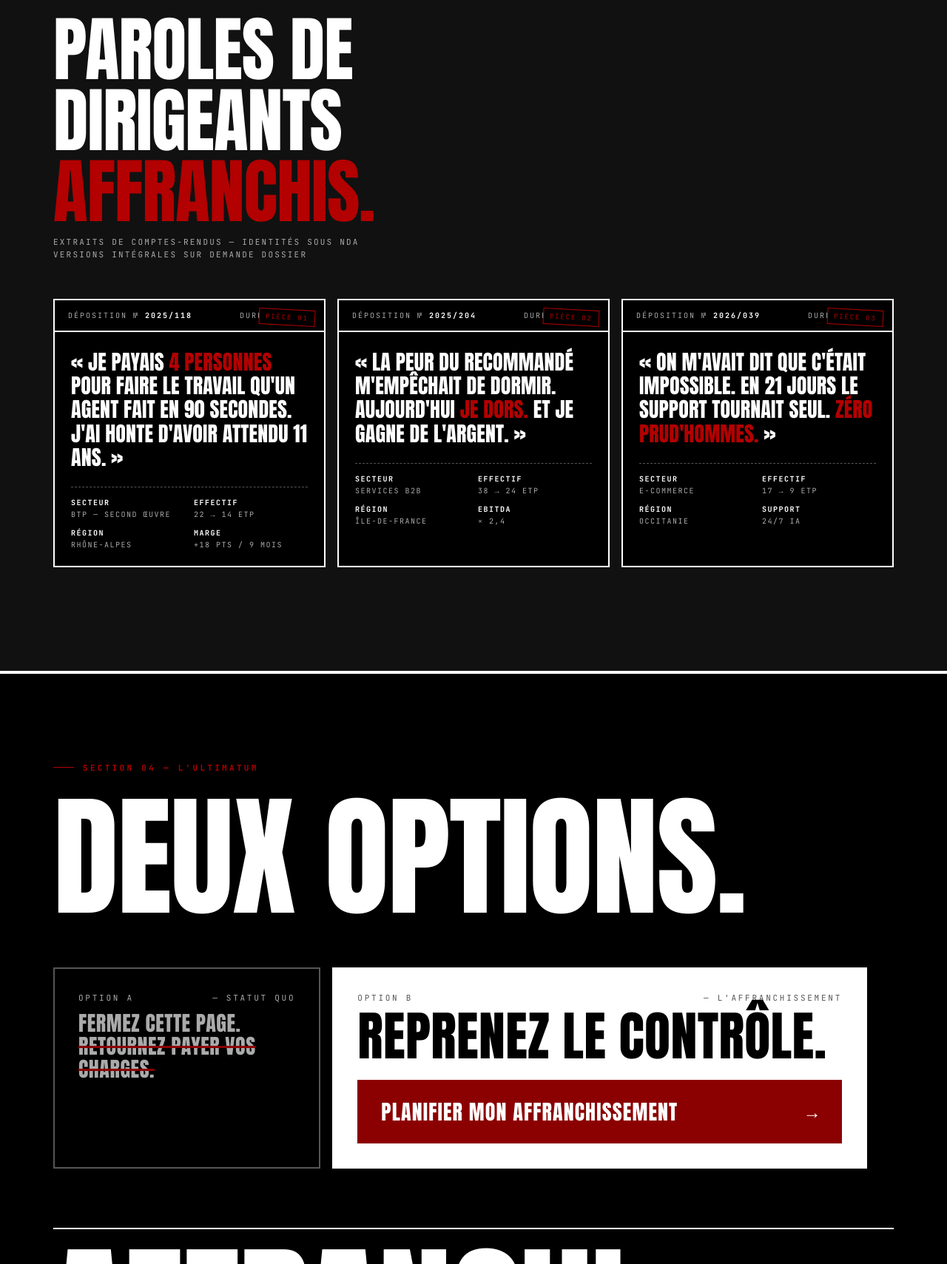
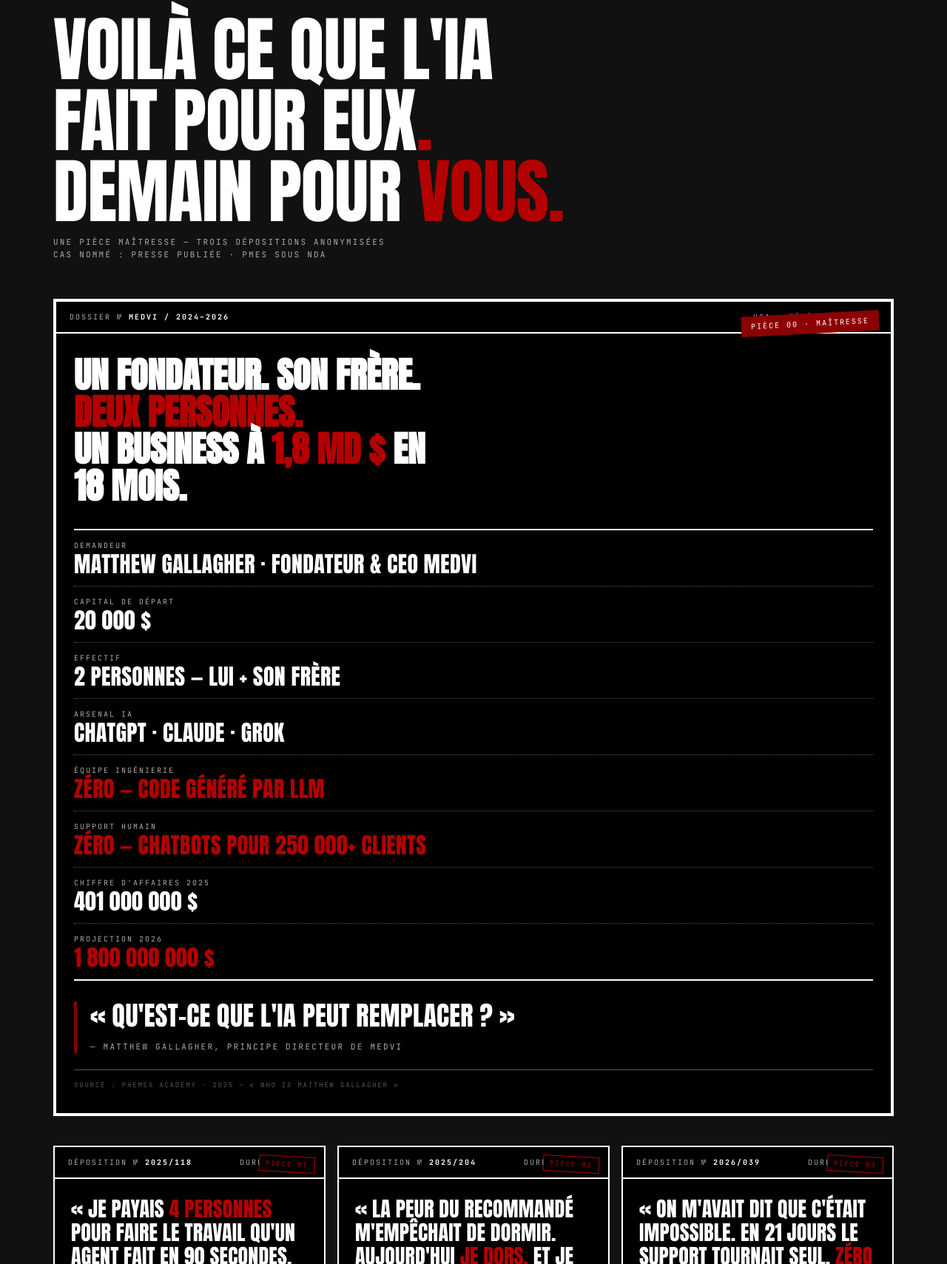
Before and after one commit to contactgauvrit-cpu/AFFRANCHI, a plain HTML site: page index.html in a window 1280 px wide. Shown: the part 5888-7597 px from the top of the page at 74% size. Drawn offline with Linux system fonts and the light colour scheme.

Commit message:
feat(verbatim): add PIÈCE 00 — DOSSIER MEDVI (Matthew Gallagher featured)
Mise en avant du cas Matthew Gallagher / Medvi comme pièce maîtresse
au-dessus des 3 dépositions anonymisées existantes.

- Nouveau title section: 'VOILÀ CE QUE L'IA FAIT POUR EUX. DEMAIN POUR VOUS.'
- Section-tag 'DOSSIER À CHARGE — IA EN OPÉRATION' (replace 'VERBATIM ANONYMISÉ')
- Carte pleine largeur PIÈCE 00 avec:
  * 8 lignes de données chiffrées brutalistes (capital, effectif, CA, projection)
  * Quote display 'Qu'est-ce que l'IA peut remplacer ?'
  * Source: Phemex Academy 2025 (à renforcer plus tard avec Forbes/Inc/Bloomberg)
- 3 PIÈCE 01-03 anonymes conservées telles quelles en grille 3-col

```diff
--- a/index.html
+++ b/index.html
@@ -853,6 +853,96 @@
     text-transform: uppercase;
     background: var(--black);
     z-index: 2;
+  }
+
+  /* PIÈCE MAÎTRESSE — featured deposition (Gallagher / Medvi) */
+  .deposition--featured {
+    margin-bottom: 40px;
+    border: 4px solid var(--white);
+    background: var(--black);
+    position: relative;
+    overflow: hidden;
+  }
+  .deposition--featured .deposition__seal {
+    background: var(--blood);
+    color: var(--white);
+    border-color: var(--blood);
+    font-size: 10px;
+    padding: 6px 12px;
+    transform: rotate(-3deg);
+    top: 16px;
+    right: 16px;
+  }
+  .deposition--featured__body {
+    padding: 32px 24px;
+  }
+  .deposition--featured .deposition__quote {
+    font-size: clamp(26px, 5.2vw, 48px);
+    line-height: 1.04;
+    margin-bottom: 32px;
+    letter-spacing: -0.005em;
+    max-width: 22ch;
+  }
+  .featured__grid {
+    border-top: 2px solid var(--white);
+    border-bottom: 2px solid var(--white);
+    margin: 24px 0 28px;
+  }
+  .featured__row {
+    display: grid;
+    grid-template-columns: 1fr;
+    gap: 4px;
+    padding: 14px 0;
+    border-bottom: 1px dotted var(--gray-dim);
+    align-items: baseline;
+  }
+  .featured__row:last-child { border-bottom: none; }
+  .featured__lbl {
+    font-family: 'JetBrains Mono', monospace;
+    font-size: 10px;
+    letter-spacing: 0.2em;
+    color: var(--gray);
+    text-transform: uppercase;
+  }
+  .featured__val {
+    font-family: var(--display-font);
+    font-size: clamp(20px, 3.4vw, 30px);
+    letter-spacing: 0.01em;
+    color: var(--white);
+    text-transform: uppercase;
+    line-height: 1;
+  }
+  .featured__val.red { color: var(--blood-hot); }
+  .featured__verdict {
+    font-family: var(--display-font);
+    font-size: clamp(22px, 4.2vw, 36px);
+    text-transform: uppercase;
+    color: var(--white);
+    line-height: 1.1;
+    border-left: 4px solid var(--blood);
+    padding-left: 18px;
+    margin: 28px 0 22px;
+    letter-spacing: 0.005em;
+  }
+  .featured__attrib {
+    display: block;
+    font-family: 'JetBrains Mono', monospace;
+    font-size: 11px;
+    letter-spacing: 0.2em;
+    color: var(--gray);
+    margin-top: 14px;
+    text-transform: uppercase;
+    line-height: 1.5;
+  }
+  .featured__source {
+    font-family: 'JetBrains Mono', monospace;
+    font-size: 9px;
+    letter-spacing: 0.2em;
+    color: var(--gray-dim);
+    text-transform: uppercase;
+    border-top: 1px solid var(--gray-dim);
+    padding-top: 14px;
+    margin-top: 8px;
   }
 
   @media (min-width: 768px) {
@@ -1349,17 +1439,78 @@
 <!-- TESTIMONIALS — VERBATIM         -->
 <!-- ============================== -->
 <section class="verbatim" id="verbatim" data-screen-label="03b Verbatim">
-  <div class="section-tag">DÉPOSITIONS — VERBATIM ANONYMISÉ</div>
+  <div class="section-tag">DOSSIER À CHARGE — IA EN OPÉRATION</div>
 
   <h2 class="display verbatim__title">
-    PAROLES DE<br />
-    DIRIGEANTS <span class="red">AFFRANCHIS</span><span class="red">.</span>
+    VOILÀ CE QUE L'IA<br />
+    FAIT POUR EUX<span class="red">.</span><br />
+    DEMAIN POUR <span class="red">VOUS</span><span class="red">.</span>
   </h2>
 
   <p class="verbatim__sub">
-    EXTRAITS DE COMPTES-RENDUS — IDENTITÉS SOUS NDA<br />
-    VERSIONS INTÉGRALES SUR DEMANDE DOSSIER
+    UNE PIÈCE MAÎTRESSE — TROIS DÉPOSITIONS ANONYMISÉES<br />
+    CAS NOMMÉ : PRESSE PUBLIÉE · PMES SOUS NDA
   </p>
+
+  <!-- PIÈCE 00 — DOSSIER MEDVI / Matthew Gallagher -->
+  <article class="deposition deposition--featured">
+    <div class="deposition__seal">PIÈCE 00 · MAÎTRESSE</div>
+    <div class="deposition__head">
+      <span>DOSSIER №&nbsp;<strong>MEDVI / 2024–2026</strong></span>
+      <span>USA · TÉLÉSANTÉ GLP-1</span>
+    </div>
+    <div class="deposition--featured__body">
+      <h3 class="deposition__quote">
+        UN FONDATEUR. SON FRÈRE.<br />
+        <span class="red">DEUX PERSONNES.</span><br />
+        UN BUSINESS À <span class="red">1,8 Md $</span> EN 18 MOIS.
+      </h3>
+
+      <div class="featured__grid">
+        <div class="featured__row">
+          <span class="featured__lbl">DEMANDEUR</span>
+          <span class="featured__val">MATTHEW GALLAGHER · FONDATEUR & CEO MEDVI</span>
+        </div>
+        <div class="featured__row">
+          <span class="featured__lbl">CAPITAL DE DÉPART</span>
+          <span class="featured__val">20 000 $</span>
+        </div>
+        <div class="featured__row">
+          <span class="featured__lbl">EFFECTIF</span>
+          <span class="featured__val">2 PERSONNES — LUI + SON FRÈRE</span>
+        </div>
+        <div class="featured__row">
+          <span class="featured__lbl">ARSENAL IA</span>
+          <span class="featured__val">CHATGPT · CLAUDE · GROK</span>
+        </div>
+        <div class="featured__row">
+          <span class="featured__lbl">ÉQUIPE INGÉNIERIE</span>
+          <span class="featured__val red">ZÉRO — CODE GÉNÉRÉ PAR LLM</span>
+        </div>
+        <div class="featured__row">
+          <span class="featured__lbl">SUPPORT HUMAIN</span>
+          <span class="featured__val red">ZÉRO — CHATBOTS POUR 250 000+ CLIENTS</span>
+        </div>
+        <div class="featured__row">
+          <span class="featured__lbl">CHIFFRE D'AFFAIRES 2025</span>
+          <span class="featured__val">401 000 000 $</span>
+        </div>
+        <div class="featured__row">
+          <span class="featured__lbl">PROJECTION 2026</span>
+          <span class="featured__val red">1 800 000 000 $</span>
+        </div>
+      </div>
+
+      <p class="featured__verdict">
+        « Qu'est-ce que l'IA peut remplacer ? »
+        <span class="featured__attrib">— Matthew Gallagher, principe directeur de Medvi</span>
+      </p>
+
+      <p class="featured__source">
+        Source : Phemex Academy · 2025 — « Who is Matthew Gallagher »
+      </p>
+    </div>
+  </article>
 
   <div class="verbatim__grid">
     <article class="deposition">
```
